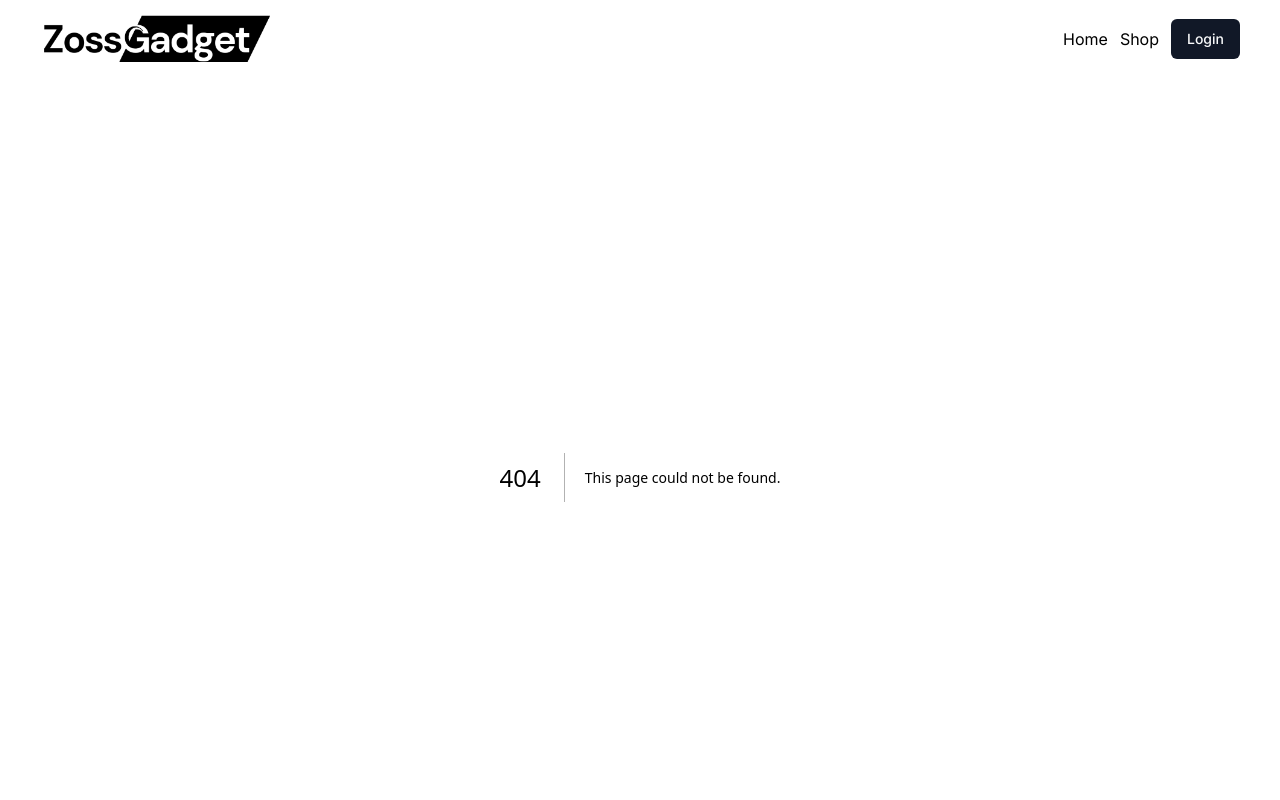
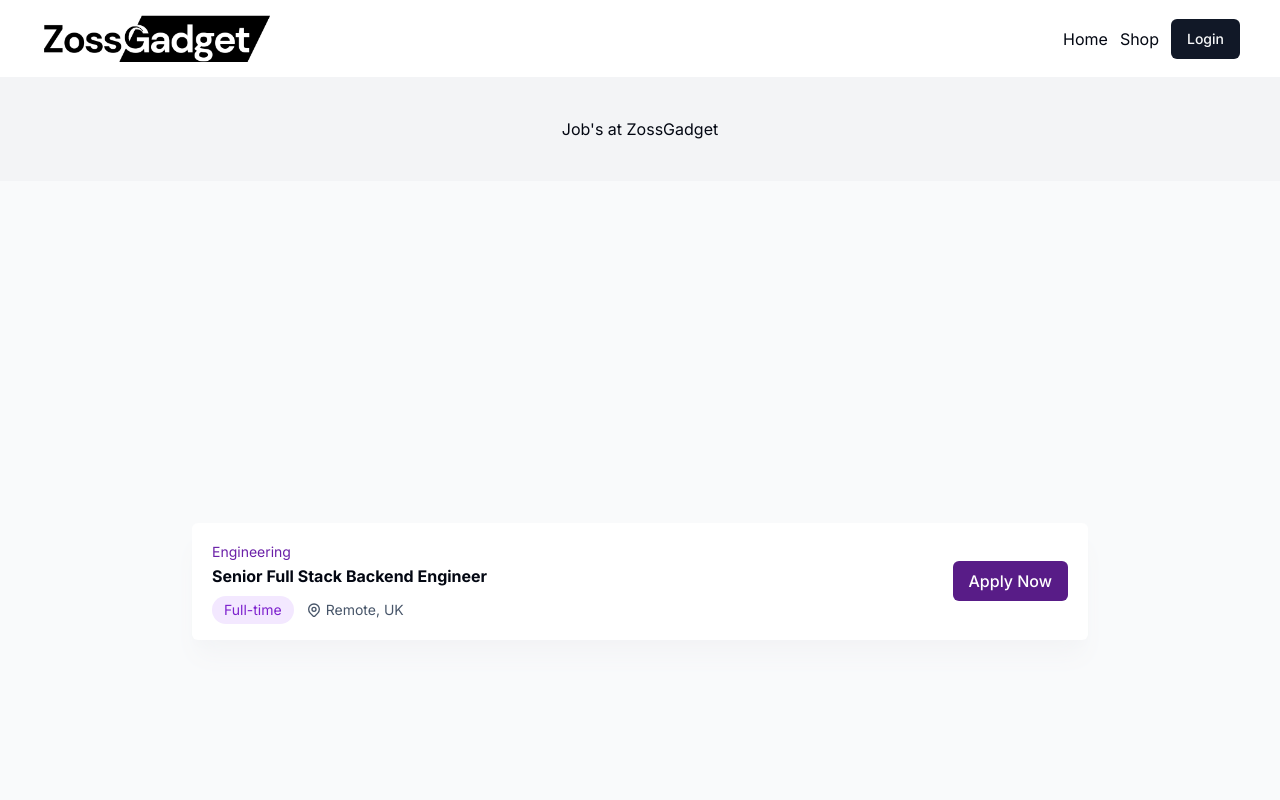
Before and after one commit to ProgrammerRashed/full-ecommerce, a Next.js app in the folder client/: page /career in a window 1280 px wide. Before the commit this address had no page. Shown: the top 800 px of the page. Built offline with nearby package versions, Linux system fonts and the light colour scheme.

Commit message:
improve /career page

```diff
--- /dev/null
+++ b/client/src/app/career/page.tsx
@@ -0,0 +1,12 @@
+import CareerComponent from '@/components/career/CareerComponent'
+import React from 'react'
+
+const CareerPage = () => {
+  return (
+    <div>
+      <CareerComponent/>
+    </div>
+  )
+}
+
+export default CareerPage
--- /dev/null
+++ b/client/src/components/career/CareerComponent.tsx
@@ -0,0 +1,54 @@
+const CareerComponent = () => {
+  return (
+    <div>
+      <div className="bg-accent flex justify-center items-center p-10">
+        <h1>Job&apos;s at ZossGadget</h1>
+      </div>
+      {/* Job Card */}
+      <div className="relative flex min-h-screen flex-col jus items-center justify-center overflow-hidden bg-gray-50 px-6">
+        <div className="bg-white  shadow-xl shadow-gray-100 w-full max-w-4xl flex flex-col sm:flex-row gap-3 sm:items-center  justify-between px-5 py-4 rounded-md">
+          <div>
+            <span className="text-purple-800 text-sm">Engineering</span>
+            <h3 className="font-bold mt-px">
+              Senior Full Stack Backend Engineer
+            </h3>
+            <div className="flex items-center gap-3 mt-2">
+              <span className="bg-purple-100 text-purple-700 rounded-full px-3 py-1 text-sm">
+                Full-time
+              </span>
+              <span className="text-slate-600 text-sm flex gap-1 items-center">
+                <svg
+                  xmlns="http://www.w3.org/2000/svg"
+                  className="h-4 w-4"
+                  fill="none"
+                  viewBox="0 0 24 24"
+                  stroke="currentColor"
+                  stroke-width="2"
+                >
+                  <path
+                    stroke-linecap="round"
+                    stroke-linejoin="round"
+                    d="M17.657 16.657L13.414 20.9a1.998 1.998 0 01-2.827 0l-4.244-4.243a8 8 0 1111.314 0z"
+                  />
+                  <path
+                    stroke-linecap="round"
+                    stroke-linejoin="round"
+                    d="M15 11a3 3 0 11-6 0 3 3 0 016 0z"
+                  />
+                </svg>
+                Remote, UK
+              </span>
+            </div>
+          </div>
+          <div>
+            <button className="bg-purple-900 text-white font-medium px-4 py-2 rounded-md flex gap-1 items-center">
+              Apply Now
+            </button>
+          </div>
+        </div>
+      </div>
+    </div>
+  );
+};
+
+export default CareerComponent;
```
